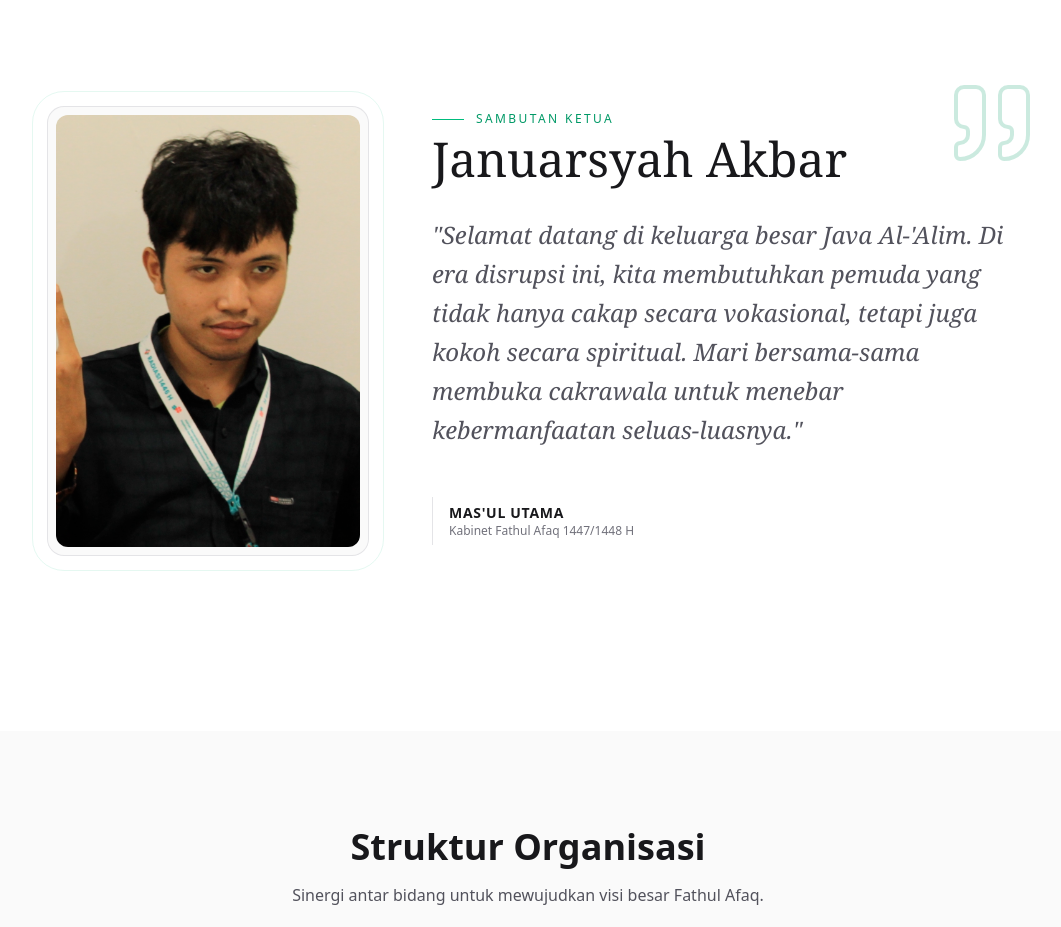
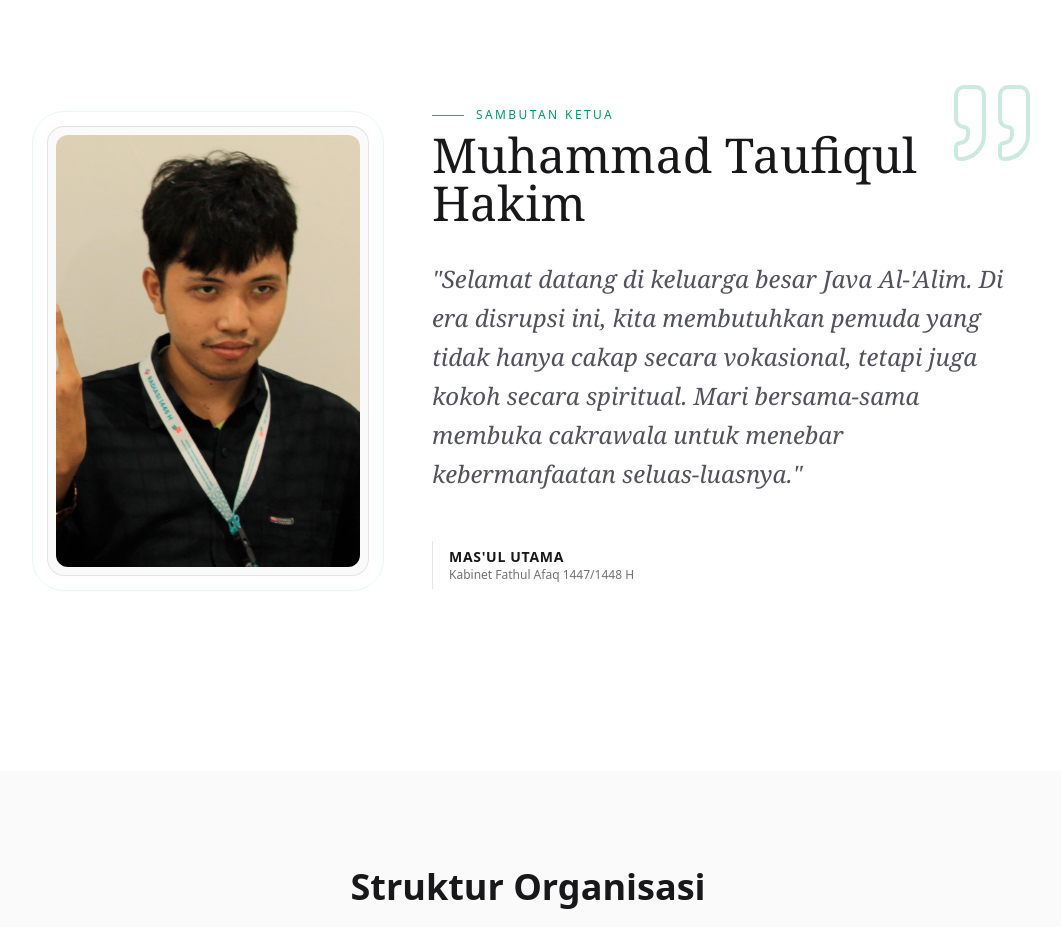
Before and after one commit to januarsyah901/javaugm, a Next.js app: page /profile in a window 1280 px wide. Shown: the part 2860-3787 px from the top of the page, without its empty margins (112-1173 px from the left). Built offline with nearby package versions, Linux system fonts and the light colour scheme; no server answers.

Commit message:
update: profile

```diff
--- a/app/profile/page.tsx
+++ b/app/profile/page.tsx
@@ -231,7 +231,7 @@ export default function ProfilePage() {
                                     </span>
                                     </div>
                                     <h2 className="text-4xl md:text-5xl font-serif font-medium text-zinc-900 dark:text-zinc-50">
-                                        Januarsyah Akbar
+                                        Muhammad Taufiqul Hakim
                                     </h2>
                                 </div>
 
```
